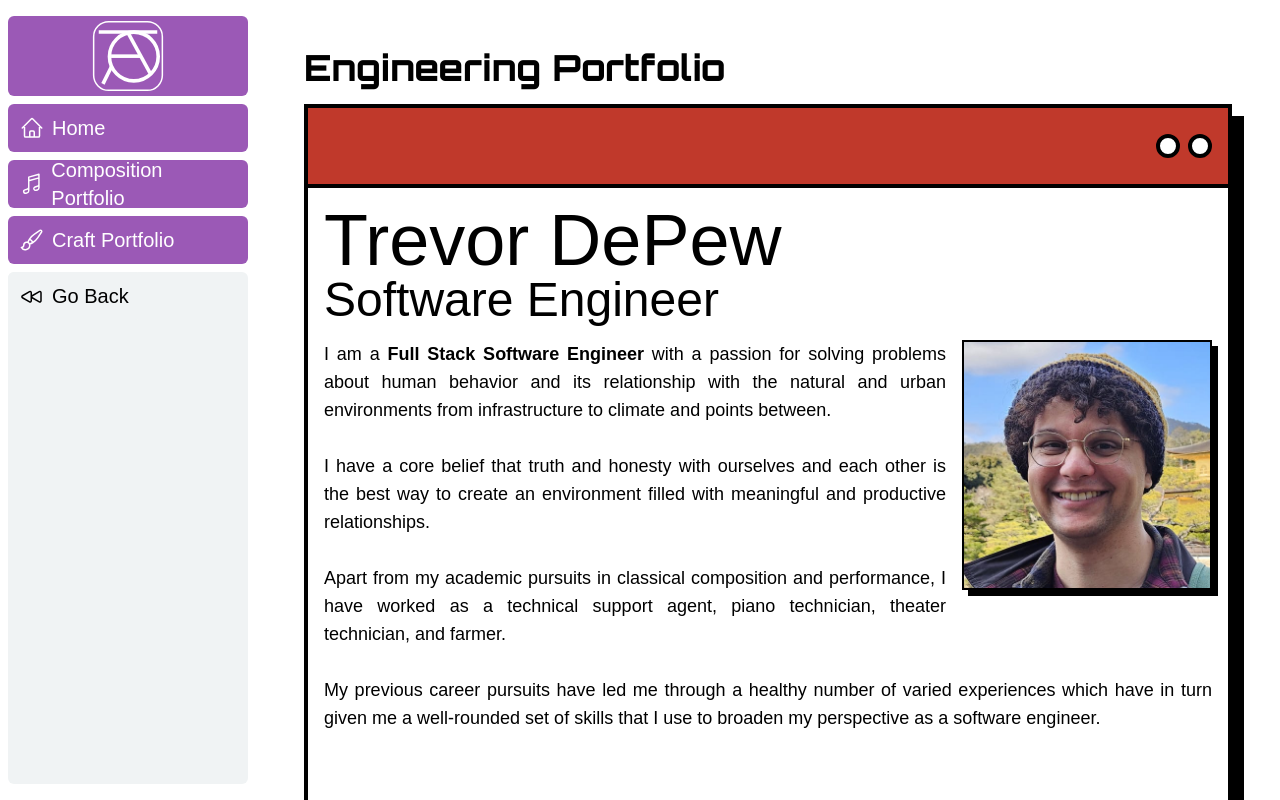
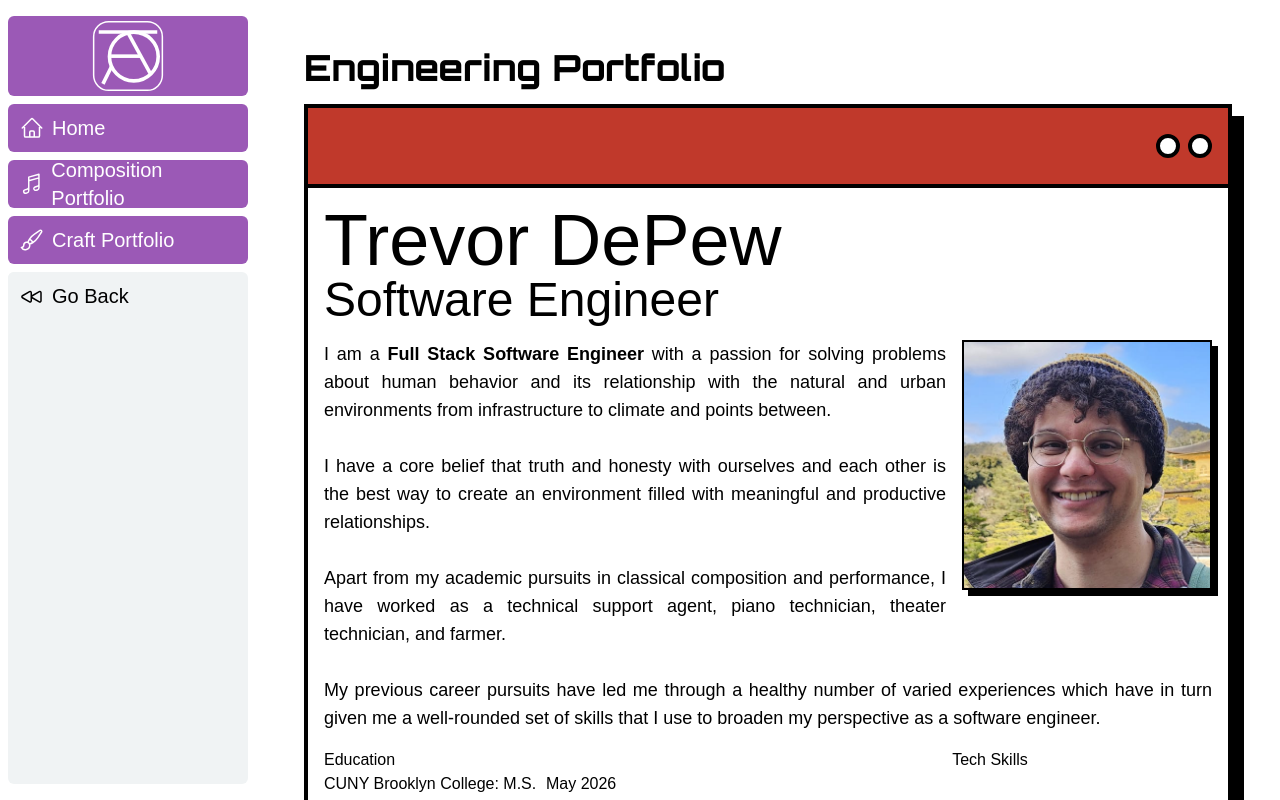
Before and after one commit to tdep/trevordepew.com, a Next.js app: page /software-portfolio in a window 1280 px wide. Built offline with nearby package versions, Linux system fonts and the light colour scheme; a web font is replaced by a local one.

Commit message:
adds edu &tech to about

```diff
--- a/app/ui/software-portfolio/software-about.tsx
+++ b/app/ui/software-portfolio/software-about.tsx
@@ -16,8 +16,8 @@ export default function SoftwareAbout() {
                     alt={"Portrait of Trevor DePew, Software Engineer"}
                 />
             </div>
-            <div className={"flex flex-row w-full h-auto items-start mt-4 mb-4"}>
-                <div className={""}>
+            <div className={"flex flex-col w-full h-auto items-start mt-4 mb-4"}>
+                <div>
                     <Image
                         src={"/profile_trevor.png"}
                         width={250}
@@ -42,6 +42,22 @@ export default function SoftwareAbout() {
                     </p>
                 </div>
             </div>
+            <div className={"hidden md:grid grid-cols-2 justify-items-center"}>
+                <div className={""}>
+                    <p>Education</p>
+                    <div className={"grid grid-cols-2"}>
+                        <ul>
+                            <li><p>CUNY Brooklyn College: M.S. Computer Science</p></li>
+                        </ul>
+                        <ul>
+                            <li><p>May 2026</p></li>
+                        </ul>
+                    </div>
+                </div>
+                <div className={"basis-1/2"}>
+                    <p>Tech Skills</p>
+                </div>
+            </div>
         </div>
     );
 }
```
